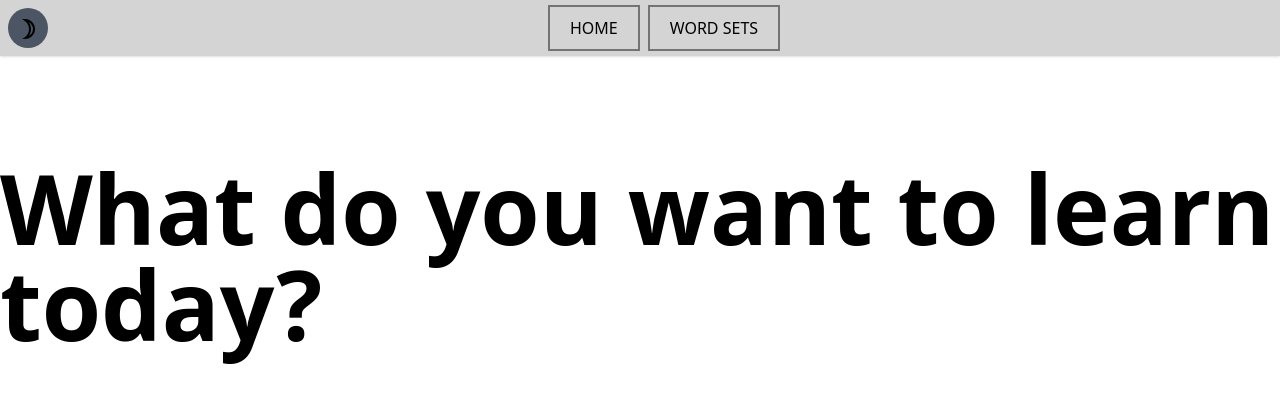
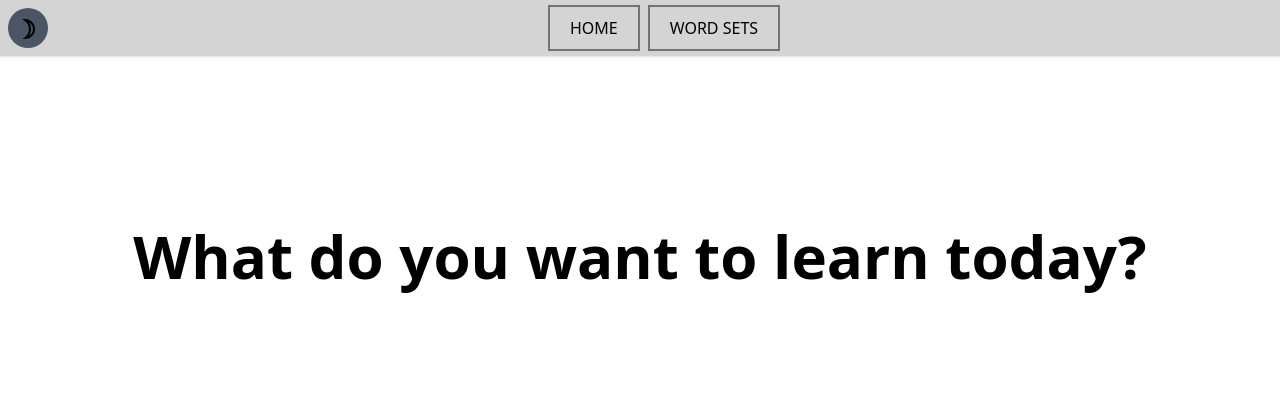
Before and after one commit to AdamTyran/UltimateFlashcards, a React (Create React App) app in the folder frontend/: page / in a window 1280 px wide. Shown: the top 402 px of the page. Built offline with nearby package versions, Linux system fonts and the light colour scheme.

Commit message:
Added text to home page

```diff
--- /dev/null
+++ b/frontend/src/components/text/Text.tsx
@@ -0,0 +1,29 @@
+import React, { useEffect, useRef, useState } from "react";
+
+interface Props {
+  displayedText: string;
+  delay?: number;
+}
+
+const Text = ({ displayedText, delay = 100 }: Props) => {
+  const [textCount, setTextCount] = useState(0);
+  const intervalRef = useRef<ReturnType<typeof setInterval>>();
+
+  useEffect(() => {
+    intervalRef.current = setInterval(() => {
+      setTextCount((prev) => prev + 1);
+    }, delay);
+    return () => {
+      clearInterval(intervalRef.current);
+    };
+  }, [delay]);
+
+  useEffect(() => {
+    if (textCount > displayedText.length - 1) {
+      clearInterval(intervalRef.current);
+    }
+  }, [displayedText.length, textCount]);
+  return <div>{displayedText.slice(0, textCount)}</div>;
+};
+
+export default Text;
--- a/frontend/src/pages/home/Home.tsx
+++ b/frontend/src/pages/home/Home.tsx
@@ -1,9 +1,12 @@
 import React from "react";
+import Text from "../../components/text/Text";
 
 const Home = () => {
+  const displayedText = "What do you want to learn today?";
+
   return (
-    <div className="flex h-1/2 justify-center items-center">
-      <h1 className="text-8xl font-bold">What do you want to learn today?</h1>
+    <div className="flex h-1/2 justify-center items-center text-6xl font-bold">
+      <Text displayedText={displayedText} />
     </div>
   );
 };
```
